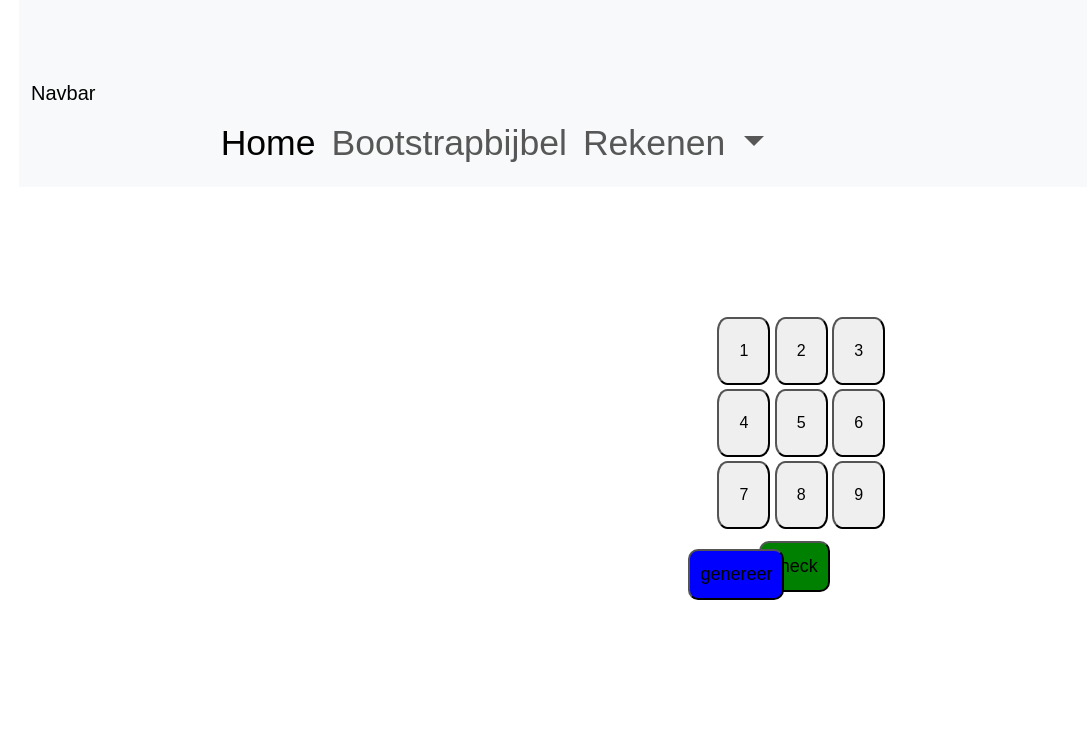
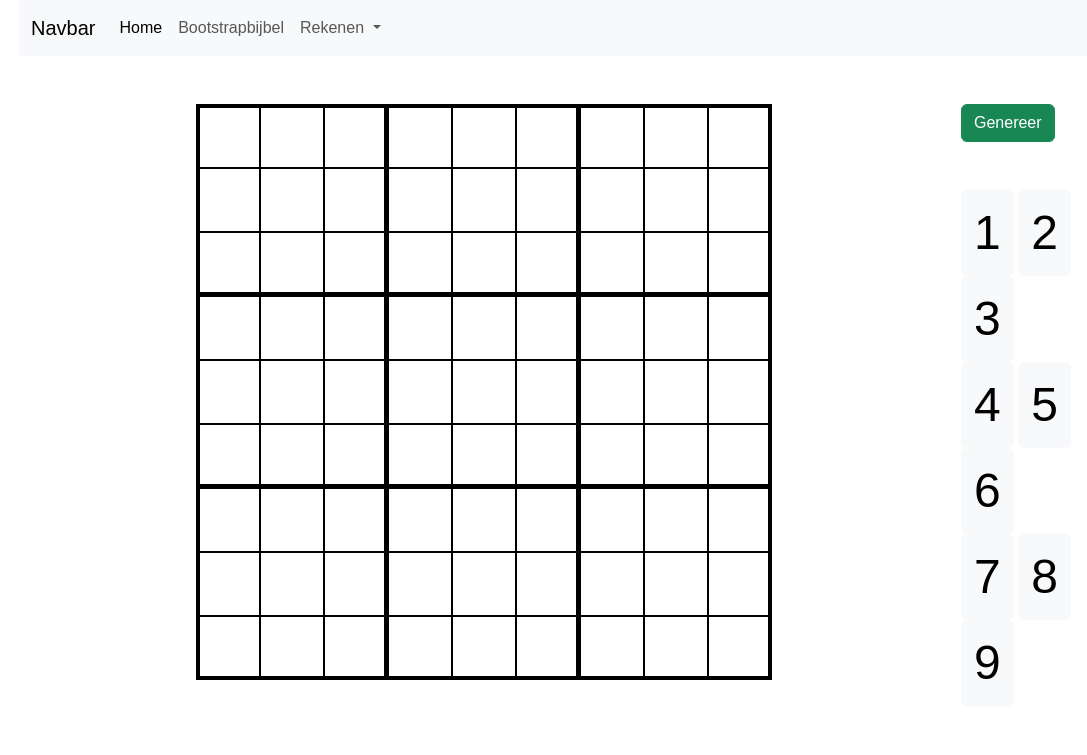
Before and after one commit to TimSchoot/php, a PHP site: page /sudoku/index.php in a window 1280 px wide. Shown: the top 755 px of the page, without its empty margins (63-1150 px from the left). Run offline with PHP 8.4, Linux system fonts and the light colour scheme.

Commit message:
sudoku deels gefixed werkt nog niet

```diff
--- a/inc/header.php
+++ b/inc/header.php
@@ -9,11 +9,10 @@
         integrity="sha384-T3c6CoIi6uLrA9TneNEoa7RxnatzjcDSCmG1MXxSR1GAsXEV/Dwwykc2MPK8M2HN" crossorigin="anonymous">
     <title>reken website</title>
 </head>
-
-<body>
 <script src="https://cdn.jsdelivr.net/npm/bootstrap@5.3.2/dist/js/bootstrap.bundle.min.js"
         integrity="sha384-C6RzsynM9kWDrMNeT87bh95OGNyZPhcTNXj1NW7RuBCsyN/o0jlpcV8Qyq46cDfL"
         crossorigin="anonymous"></script>
+<body>
     <div class="container">
         <nav class="navbar navbar-expand-lg bg-body-tertiary">
             <div class="container-fluid">
@@ -24,34 +23,34 @@
                     <span class="navbar-toggler-icon"></span>
                 </button>
                 <div class="collapse navbar-collapse" id="navbarSupportedContent">
-                    <ul class="navbar-nav me-auto mb-2 mb-lg-0">
-                        <li class="nav-item">
+                    <ul2 class="navbar-nav me-auto mb-2 mb-lg-0">
+                        <li2 class="nav-item">
                             <a class="nav-link active" aria-current="page" href="../index.html">Home</a>
-                        </li>
-                        <li class="nav-item">
+                        </li2>
+                        <li2 class="nav-item">
                             <a class="nav-link" href="https://getbootstrap.com/docs/5.3/getting-started/introduction/"
                                 target="_blank">Bootstrapbijbel</a>
-                        </li>
-                        <li class="nav-item dropdown">
+                        </li2>
+                        <li2 class="nav-item dropdown">
                             <a class="nav-link dropdown-toggle" href="#" role="button" data-bs-toggle="dropdown"
                                 aria-expanded="false">
                                 Rekenen
                             </a>
-                            <ul class="dropdown-menu">
-                                <li><a class="dropdown-item" href="../tafels/index.php">Tafels</a></li>
-                                <li><a class="dropdown-item" href="../tafelsoefenen/index.php">Tafels oefenen</a></li>
-                                <li><a class="dropdown-item" href="../eenheidrekending/index.php">eenheden berekenen</a></li>
-                                <li><a class="dropdown-item" href="../drietalsom/index.php">drie tal som</a></li>
-                                <li><a class="dropdown-item" href="../Som-Som-magie-2/index.php">Som-Som-magie</a></li>
-                                <li><a class="dropdown-item" href="../sudoku/index.php">sudoku</a></li>
-                                <li><a class="dropdown-item" href="../Procenten_rekentool/index.php">procenten rekenen</a></li>
+                            <ul2 class="dropdown-menu">
+                                <li2><a class="dropdown-item" href="../tafels/index.php">Tafels</a></li2>
+                                <li2><a class="dropdown-item" href="../tafelsoefenen/index.php">Tafels oefenen</a></li2>
+                                <li2><a class="dropdown-item" href="../eenheidrekending/index.php">eenheden berekenen</a></li2>
+                                <li2><a class="dropdown-item" href="../drietalsom/index.php">drie tal som</a></li2>
+                                <li2><a class="dropdown-item" href="../Som-Som-magie-2/index.php">Som-Som-magie</a></li2>
+                                <li2><a class="dropdown-item" href="../sudoku/index.php">sudoku</a></li2>
+                                <li2><a class="dropdown-item" href="../Procenten_rekentool/index.php">procenten rekenen</a></li2>
 
-                            </ul>
-                        </li>
+                            </ul2>
+                        </li2>
                         <!-- <li class="nav-item">
                             <a class="nav-link disabled" aria-disabled="true">Disabled</a>
                         </li> -->
-                    </ul>
+                    </ul2>
                     <!-- <form class="d-flex" role="search">
                         <input class="form-control me-2" type="search" placeholder="Search" aria-label="Search">
                         <button class="btn btn-outline-success" type="submit">Search</button>
--- a/sudoku/index.php
+++ b/sudoku/index.php
@@ -3,29 +3,39 @@ include "../inc/header.php";
 ?>
 
 <link rel="stylesheet" href="style.css">
-    <div class="row">
-        <div class="col-9">
-            <div id="sudoku"></div>
-        </div>
-        <div class="col-3">
-            <div class="numpad">
-                <button onclick="selectCijfer(1)" class="numpadknopr1">1</button>
-                <button onclick="selectCijfer(2)" class="numpadknopr1">2</button>
-                <button onclick="selectCijfer(3)" class="numpadknopr1">3</button><br>
-                <button onclick="selectCijfer(4)" class="numpadknopr2">4</button>
-                <button onclick="selectCijfer(5)" class="numpadknopr2">5</button>
-                <button onclick="selectCijfer(6)" class="numpadknopr2">6</button><br>
-                <button onclick="selectCijfer(7)" class="numpadknopr3">7</button>
-                <button onclick="selectCijfer(8)" class="numpadknopr3">8</button>
-                <button onclick="selectCijfer(9)" class="numpadknopr3">9</button><br>
-              </div><br>
-            <div><button id="checkbtn" onclick="checkSolution()">check</button></div><br>
-            <div><button id="newbtn" onclick="newProblem()">genereer</button></div><br>
-            <div class="0"></div>
+
+<div class="container mt-5">
+        <div class="row">
+            <div class="col-10">
+                <main id="sudoku">
+
+                  </main>
+            </div>
+            <div class="col-2">
+                <button type="button" class="btn btn-success " onclick="newProblem()">Genereer</button>
+                <div class="row">
+                    <div class="col mt-5"><button type="button" class="btn btn-light" style="font-size: 48px;" onclick="selectCijfer(1)">1</button>
+                        <button type="button" class="btn btn-light" style="font-size: 48px;" onclick="selectCijfer(2)">2</button>
+                        <button type="button" class="btn btn-light" style="font-size: 48px;" onclick="selectCijfer(3)">3</button>
+                    </div>
+                </div>
+                <div class="row">
+                    <div class="col"><button type="button" class="btn btn-light" style="font-size: 48px;" onclick="selectCijfer(4)">4</button>
+                        <button type="button" class="btn btn-light" style="font-size: 48px;" onclick="selectCijfer(5)">5</button>
+                        <button type="button" class="btn btn-light" style="font-size: 48px;" onclick="selectCijfer(6)">6</button>
+                    </div>
+                </div>
+                <div class="row">
+                    <div class="col"><button type="button" class="btn btn-light" style="font-size: 48px;" onclick="selectCijfer(7)">7</button>
+                        <button type="button" class="btn btn-light" style="font-size: 48px;" onclick="selectCijfer(8)">8</button>
+                        <button type="button" class="btn btn-light" style="font-size: 48px;" onclick="selectCijfer(9)">9</button>
+                    </div>
+                    <div id="0"></div>
+                </div>
+            </div>
         </div>
     </div>
 
-
+<script src="script.js"></script>
 </body>
-<script src="script.js"></script>
 </html>
--- a/sudoku/style.css
+++ b/sudoku/style.css
@@ -1,4 +1,4 @@
-body{
+/* body{
   font-family: Avenir, Heveltica, sans-serif;
 }
 li:nth-child(n):nth-child(-n+9) {
@@ -80,7 +80,6 @@ ul {
 }
 .numpad{
   margin-top: 50%;
-  margin-left: -60%;
 }
 .numpadknopr1{
   padding: 20px;
@@ -96,4 +95,67 @@ ul {
   padding: 20px;
   margin-top: 1%;
   border-radius: 20%;
+} */
+
+
+
+body{
+  font-family: Avenir, Heveltica, sans-serif;
 }
+li:nth-child(n):nth-child(-n+9) {
+  border-top-width: 4px;
+}
+li:nth-child(n+73):nth-child(-n+81) {
+  border-bottom-width: 4px;
+}
+li:nth-child(3n) {
+  border-right-width: 4px;
+}
+li:nth-child(9n+1) {
+  border-left-width: 4px;
+}
+li:nth-child(n+19):nth-child(-n+27) {
+  border-bottom-width: 4px;
+}
+li:nth-child(n+46):nth-child(-n+54) {
+  border-bottom-width: 4px;
+}
+
+ul {
+  display: grid;
+  grid-template-columns: repeat(9, 5vw);
+  grid-template-rows: repeat(9, 5vw);
+  justify-content: center;
+  align-content: center;
+  grid-gap: 0rem;
+  list-style: none;
+  margin: 0 0 2vw;
+  padding: 0;
+  font-size: calc(2vw + 10px);
+}
+li {
+  margin: 0;
+  padding: 0;
+  text-align: center;
+  border: 1px solid black;
+  display: flex;
+  align-items: center;
+  justify-content: center;
+  span {
+    margin-top: 0.4rem;
+  }
+}
+
+.note {
+  background: #ddd;
+  font-family: monospace;
+  padding: 2em 5em;
+  font-size: 120%;
+  order: -1;
+}
+@supports (display:grid) {
+  .note {display:none;}
+}
+.form-control {
+  font-size: 52px;
+}
```
Also changed, not shown: sudoku/script.js (+108 -53 lines), tafels/index.php (+6 -6 lines), tafelsoefenen/index.php (+6 -6 lines).
